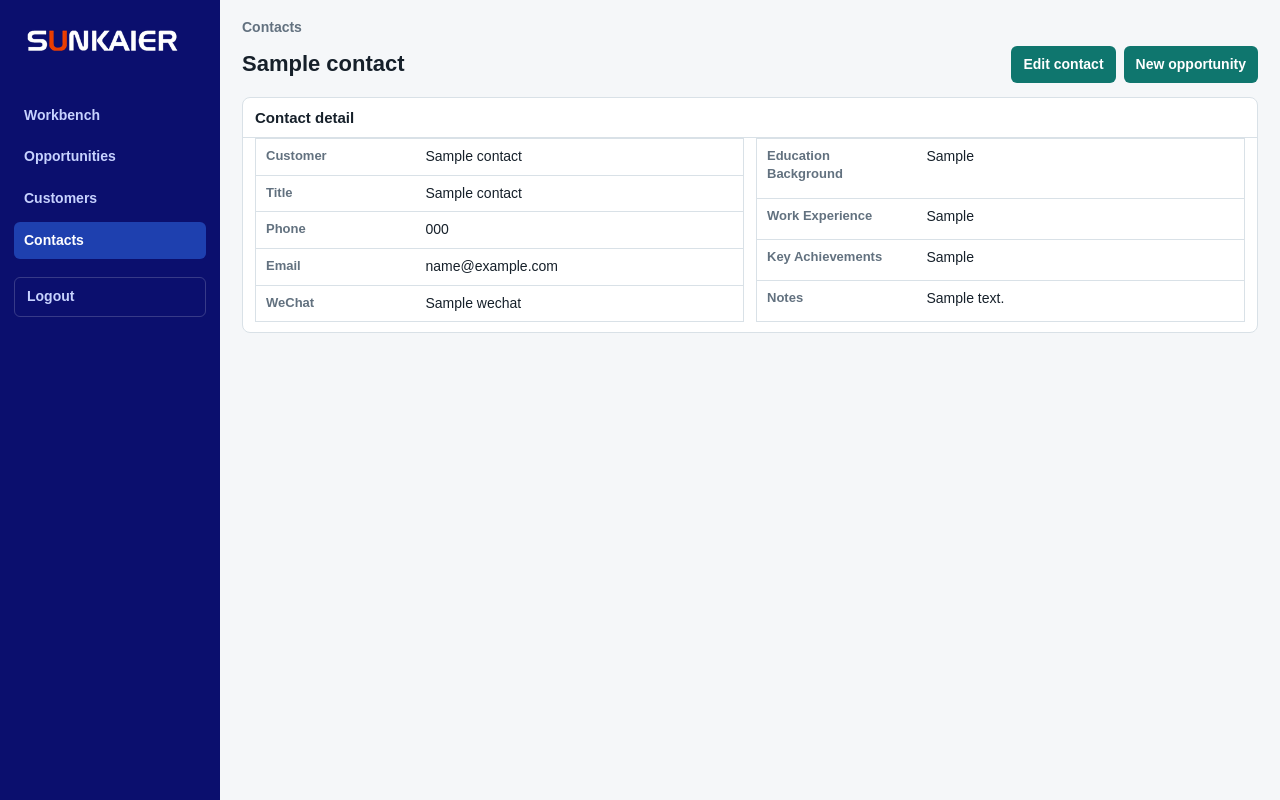
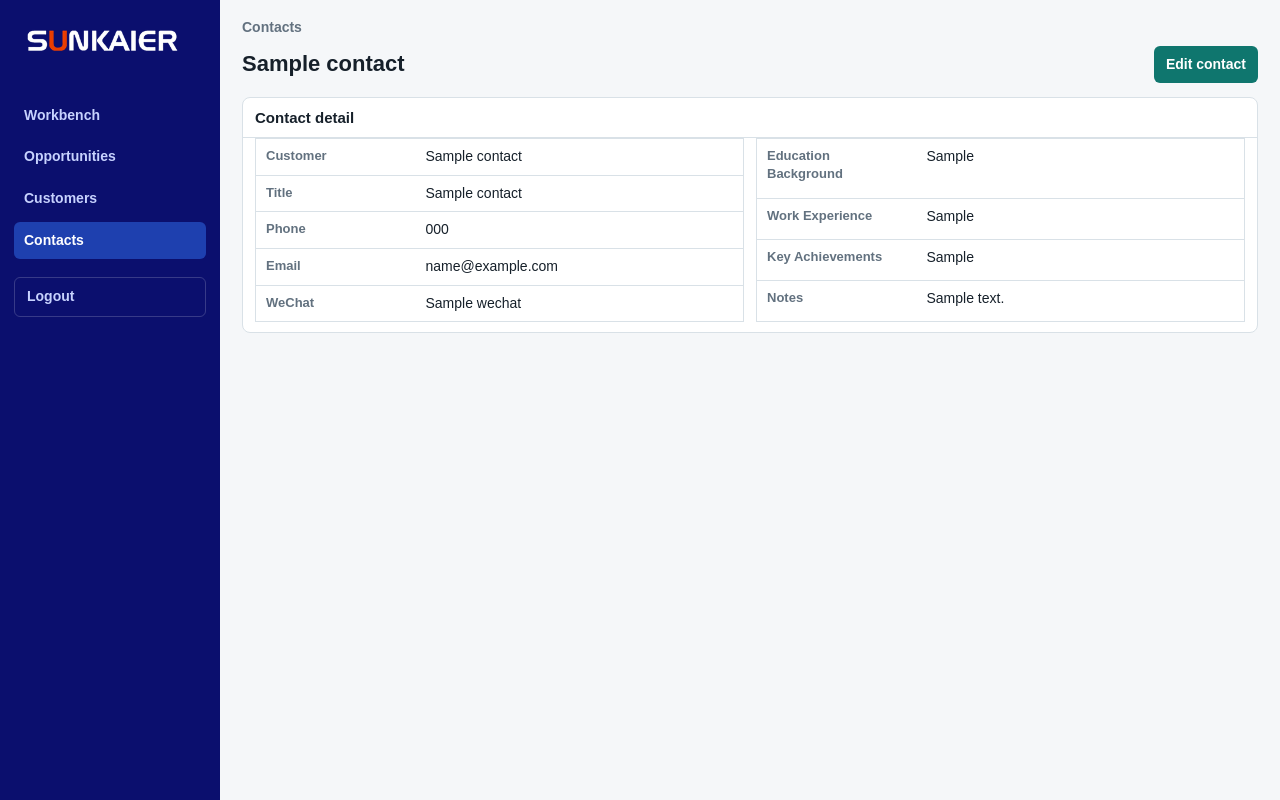
Before and after one commit to sunkaiermark/bestcrm, a Node server app: template src/views/contacts/detail.ejs in a window 1280 px wide. Run offline with Node 20, Linux system fonts and the light colour scheme; the template is opened without the code that fills it: most values are stand-ins (such as "Sample title", 1, 10 or a date in 2020).

Commit message:
style: remove new opportunity from contact detail

```diff
--- a/src/views/contacts/detail.ejs
+++ b/src/views/contacts/detail.ejs
@@ -4,7 +4,6 @@
           <h1><%= contact.name %></h1>
           <div class="page-actions">
             <a class="quick-action" href="/contacts/<%= contact.id %>/edit">Edit contact</a>
-            <a class="quick-action" href="/opportunities/new?customerId=<%= contact.customerId %>&contactId=<%= contact.id %>">New opportunity</a>
             <% if (typeof canDeleteContact !== 'undefined' && canDeleteContact) { %>
               <form method="post" action="/contacts/<%= contact.id %>/delete" onsubmit="return confirm('Delete this contact?')">
                 <button class="danger-action" type="submit">Delete contact</button>
```
Also changed, not shown: tests/routes/customerContactRoutes.test.mjs (+1 -0 lines).
